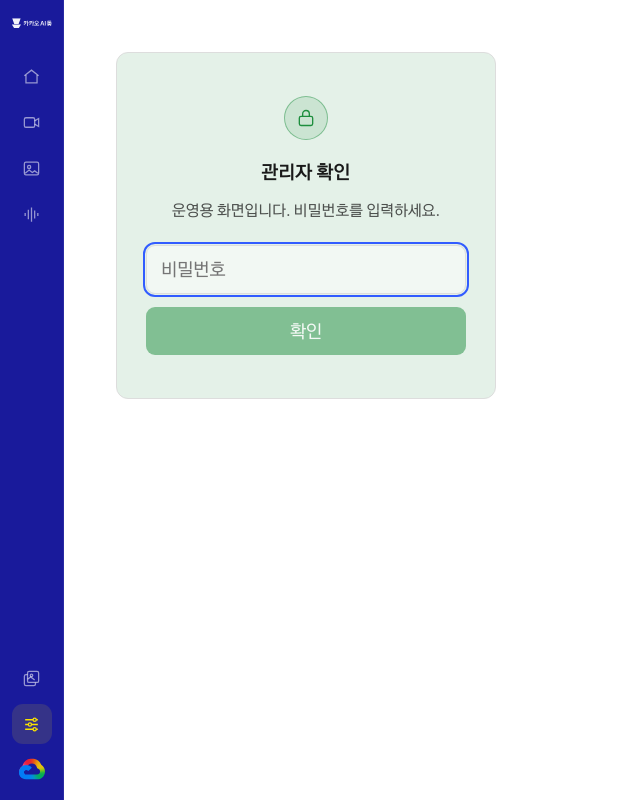
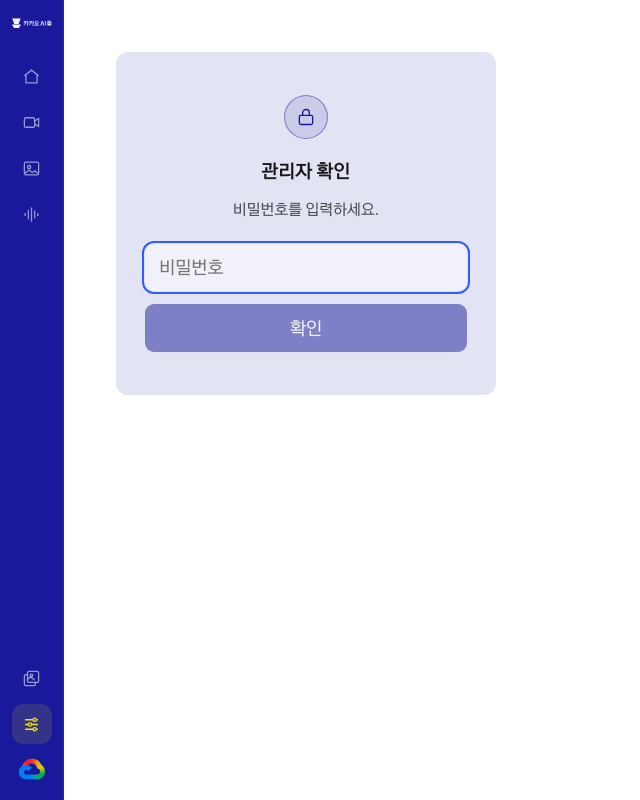
Before and after one commit to palrang22/kakao-web-demo, a React (Vite) app: page /settings in a window 1280 px wide. Shown: the whole page, without its empty margins (0-640 px from the left). Built offline with nearby package versions, Linux system fonts and the light colour scheme; a web font is replaced by a local one.

Commit message:
design: 자잘한 디자인 수정

```diff
--- a/src/App.tsx
+++ b/src/App.tsx
@@ -52,7 +52,7 @@ function Shell() {
           <Route
             path="/gallery"
             element={
-              <AdminGate prompt="갤러리는 관리자 전용입니다. 비밀번호를 입력하세요.">
+              <AdminGate prompt="비밀번호를 입력하세요.">
                 <Gallery />
               </AdminGate>
             }
--- a/src/components/AdminGate.tsx
+++ b/src/components/AdminGate.tsx
@@ -52,7 +52,7 @@ function Gate({ prompt, onUnlock }: { prompt: string; onUnlock: () => void }) {
 /** 잠겨 있으면 게이트를, 풀려 있으면 children 을 렌더한다. 세션 내내 유지. */
 export function AdminGate({
   children,
-  prompt = "운영용 화면입니다. 비밀번호를 입력하세요.",
+  prompt = "비밀번호를 입력하세요.",
 }: {
   children: ReactNode;
   prompt?: string;
--- a/src/styles/hub.css
+++ b/src/styles/hub.css
@@ -464,7 +464,8 @@
 
 .consent-check {
   display: flex;
-  align-items: flex-start;
+  /* 한 줄짜리 문구라 체크박스와 글자의 중심을 맞춘다 */
+  align-items: center;
   gap: 10px;
   margin: 20px 0 22px;
   padding: 12px 14px;
@@ -476,7 +477,7 @@
   cursor: pointer;
 }
 .consent-check input {
-  margin-top: 1px;
+  margin: 0;
   width: 16px;
   height: 16px;
   accent-color: var(--accent);
--- a/src/styles/studio.css
+++ b/src/styles/studio.css
@@ -2,13 +2,18 @@
  * hub.css 가 :root 에 깔아둔 디자인 토큰으로 재매핑해서 시안과 톤을 맞춘다.
  * 강조색은 시안의 .mod.video / .image / .audio 와 같은 규칙 — 모듈당 하나씩.
  */
-.studio {
+/* 샘플 인물 모달은 createPortal 로 document.body 에 붙는다 — .studio 바깥이라
+   아래 토큰을 같이 받지 않으면 var(--bg) 등이 무효가 돼 패널이 투명해진다
+   (검은 스크림이 그대로 비쳐 보임). 그래서 토큰 정의를 두 선택자가 공유한다. */
+.studio,
+.sample-modal {
+  /* 모달용 기본 강조색. .studio.video/.image/.audio 가 더 구체적이라 덮어쓴다 */
+  --accent: var(--ink-3);
   --text: var(--fog-2);
   --text-h: var(--paper);
   /* '인증이 설정되지 않았습니다' 배너(.banner-warn, --accent-bg)와 같은 톤으로 통일 —
      흰 배경 위에서 accent 12%/6% 를 섞은 값이라 배너와 사실상 동일한 색으로 보인다 */
   --bg: color-mix(in srgb, var(--accent) 12%, white);
-  --border: var(--line);
   --code-bg: color-mix(in srgb, var(--accent) 6%, white);
   --social-bg: color-mix(in srgb, var(--accent) 12%, white);
   --accent-bg: color-mix(in srgb, var(--accent) 12%, transparent);
@@ -27,7 +32,9 @@
 .studio,
 .studio *,
 .studio *::before,
-.studio *::after {
+.studio *::after,
+.sample-modal,
+.sample-modal * {
   box-sizing: border-box;
 }
 
@@ -1054,15 +1061,17 @@ textarea:focus-visible {
   background: rgba(0, 0, 0, 0.6);
 }
 
+/* 테두리·배경·그림자는 동의 게이트 카드(.consent-card, hub.css)와 같은 값으로 맞춘다 —
+   같은 성격의 팝업이라 톤이 어긋나면 안 된다. 바꿀 땐 두 곳을 같이 고칠 것 */
 .sample-modal-panel {
   width: min(560px, 100%);
   max-height: 90vh;
   overflow-y: auto;
   padding: 1.25rem;
-  border: 1px solid var(--border);
+  border: 1px solid var(--line-2);
   border-radius: 14px;
-  background: var(--bg);
-  box-shadow: var(--shadow);
+  background: var(--ink-2);
+  box-shadow: 0 24px 60px -20px rgba(0, 0, 0, 0.55);
 }
 
 .sample-modal-head {
@@ -1322,7 +1331,7 @@ textarea:focus-visible {
 }
 
 /* ---------- 관리자 ---------- */
-.studio.admin { --accent: var(--g-green); }
+.studio.admin { --accent: var(--brand); }
 
 .gate {
   border: 1px solid var(--border);
@@ -1431,7 +1440,7 @@ textarea:focus-visible {
 
 /* ---------- Media Gallery (§4) ---------- */
 .studio.gallery {
-  --accent: var(--g-green);
+  --accent: var(--brand);
   max-width: none;
   padding: 0;
   gap: 0;
```
